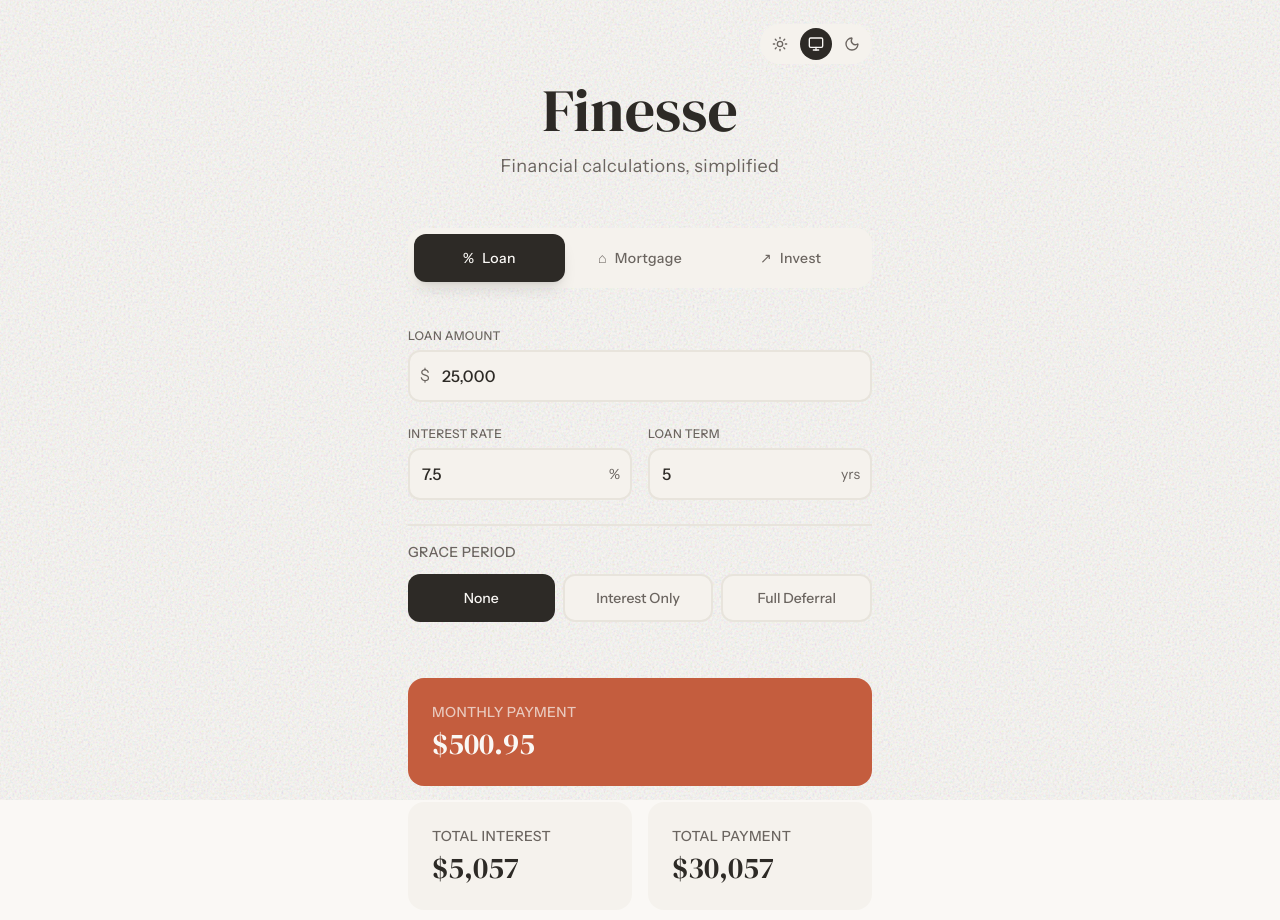
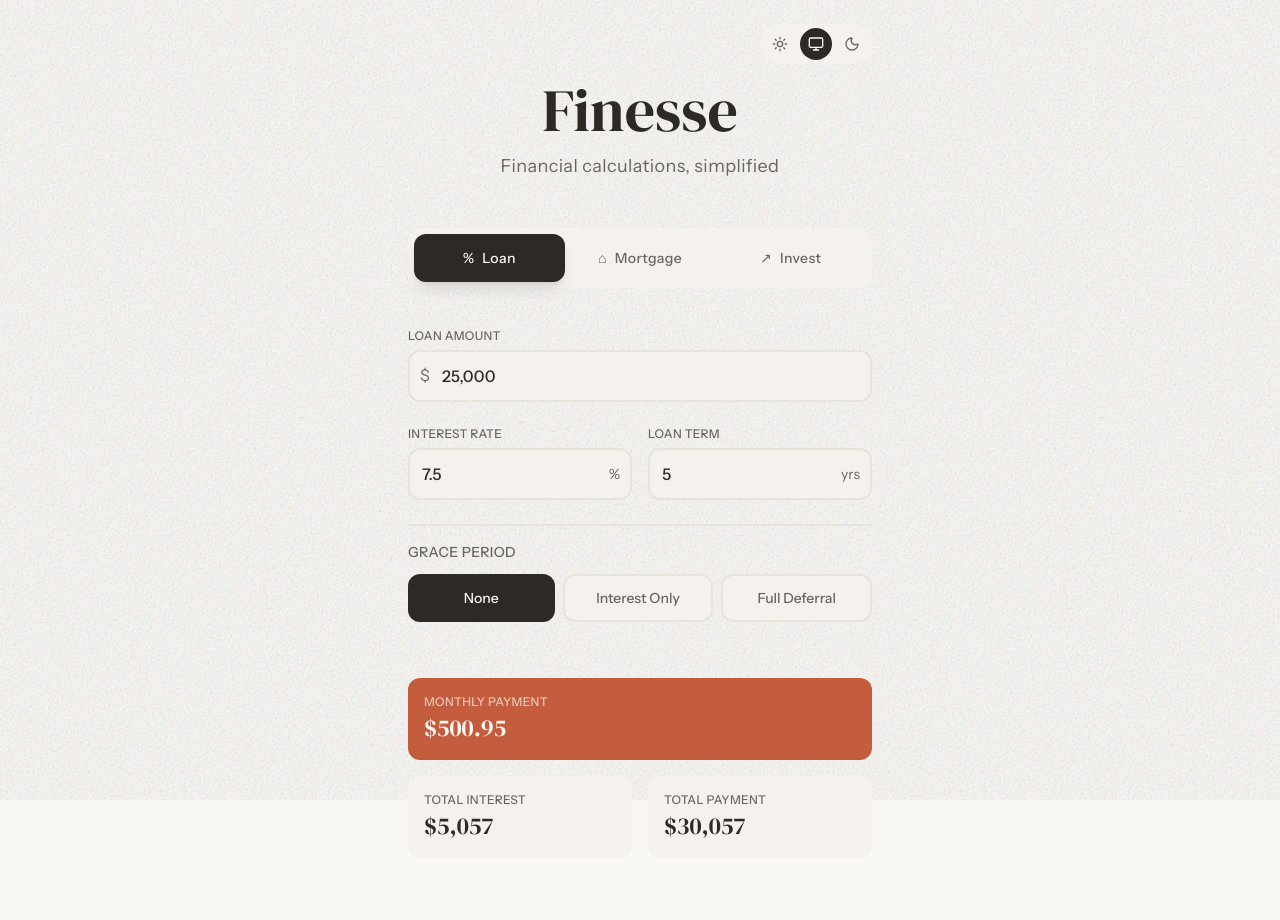
Before and after one commit to nedanwr/finesse, a React (Vite) app: page / in a window 1280 px wide. Shown: the top 920 px of the page. Built offline with nearby package versions, Linux system fonts and the light colour scheme.

Commit message:
style: refine `ResultCard` component by adjusting padding, font sizes, and margins for improved visual consistency

```diff
--- a/src/components/result-card.tsx
+++ b/src/components/result-card.tsx
@@ -14,23 +14,23 @@ export function ResultCard({
   return (
     <div
       className={`
-        rounded-2xl p-6 transition-all duration-300
+        rounded-xl p-4 transition-all duration-300
         ${highlight ? "bg-terracotta text-ivory" : "bg-cream text-charcoal"}
       `}
     >
       <p
-        className={`text-sm font-medium tracking-wide uppercase mb-1 ${highlight ? "text-ivory/70" : "text-slate"}`}
+        className={`text-xs font-medium tracking-wide uppercase mb-0.5 ${highlight ? "text-ivory/70" : "text-slate"}`}
       >
         {label}
       </p>
       <p
-        className={`text-3xl font-serif ${highlight ? "text-ivory" : "text-charcoal"}`}
+        className={`text-2xl font-serif ${highlight ? "text-ivory" : "text-charcoal"}`}
       >
         {value}
       </p>
       {subtext && (
         <p
-          className={`text-sm mt-2 ${highlight ? "text-ivory/60" : "text-slate"}`}
+          className={`text-xs mt-1 ${highlight ? "text-ivory/60" : "text-slate"}`}
         >
           {subtext}
         </p>
```
